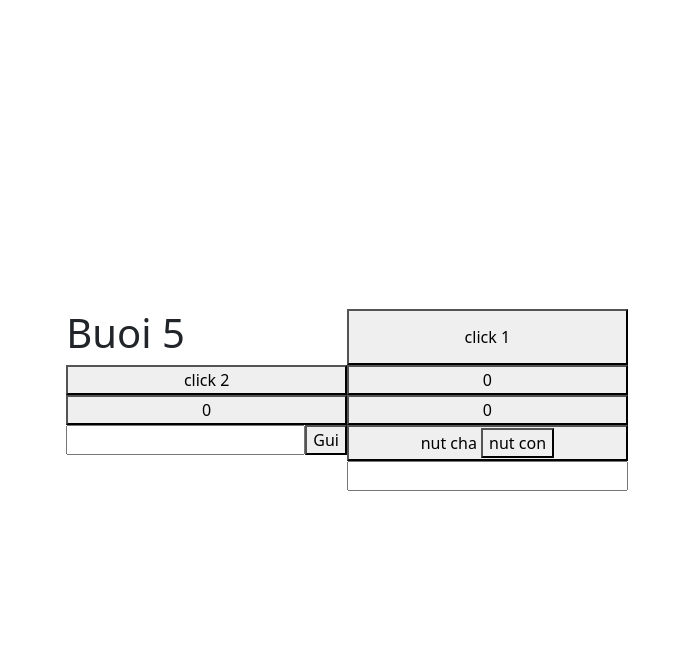
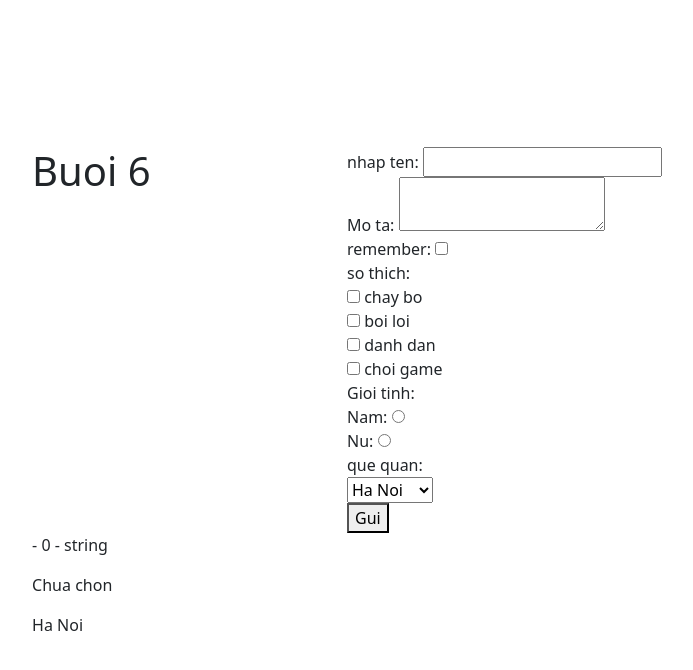
Before and after one commit to ngandt184163/summer25-sd20303, a Vue app in the folder Vuejs/ca5/front-end-framework/: page / in a window 1280 px wide. Shown: the top 670 px of the page, without its empty margins (293-986 px from the left). Built offline with nearby package versions, Linux system fonts and the light colour scheme.

Commit message:
vue ca 6 buoi 6

```diff
--- a/Vuejs/ca5/front-end-framework/src/baihoc/buoi5_App.vue
+++ b/Vuejs/ca5/front-end-framework/src/baihoc/buoi5_App.vue
@@ -53,6 +53,8 @@ function reset() {
 function submit() {
   console.log(email.value);
 }
+
+const test = ref("");
 </script>
 <template>
   <h1>Buoi 5</h1>
@@ -72,5 +74,7 @@ function submit() {
 
   <p>{{ email }}</p>
   <input v-model="email" @keyup.esc="reset()" @keyup.enter="submit()" />
+  <input v-model.lazy="test" /><br />
+  <p>{{ test }} - {{ test.length }} {{ typeof test }}</p>
 </template>
 <style scoped></style>
--- /dev/null
+++ b/Vuejs/ca5/front-end-framework/src/baihoc/buoi6_App.vue
@@ -0,0 +1,54 @@
+<script setup>
+import { ref } from "vue";
+/**
+ * 1. form binding: la su lien ket
+ * du lieu giua the input va bien
+ * - chung ta se sd: v-model
+ */
+const name = ref("");
+const discription = ref("");
+const checkbox = ref(false);
+const multi_checkbox = ref([]);
+const gender = ref();
+const address = ref("Ha Noi");
+function submitForm() {
+  //
+  console.log("Gui thanh cong");
+}
+</script>
+<template>
+  <h1>Buoi 6</h1>
+  <form @submit.prevent="submitForm()">
+    nhap ten: <input v-model.lazy="name" /><br />
+    Mo ta: <textarea v-model="discription"></textarea><br />
+    remember: <input type="checkbox" v-model="checkbox" /><br />
+    so thich: <br />
+    <input type="checkbox" value="chay bo" v-model="multi_checkbox" /> chay bo
+    <br />
+    <input type="checkbox" value="boi loi" v-model="multi_checkbox" /> boi loi
+    <br />
+    <input type="checkbox" value="danh dan" v-model="multi_checkbox" /> danh dan
+    <br />
+    <input type="checkbox" value="choi game" v-model="multi_checkbox" /> choi
+    game <br />
+    Gioi tinh: <br />
+    Nam: <input type="radio" value="Nam" v-model="gender" />
+    <br />
+    Nu: <input type="radio" value="Nu" v-model="gender" />
+    <br />
+    que quan: <br />
+    <select v-model="address">
+      <option value="Ha Noi">Ha Noi</option>
+      <option value="Da nang">Da nang</option>
+      <option value="HCM">HCM</option></select
+    ><br />
+    <button>Gui</button>
+  </form>
+  <p>{{ name }} - {{ name.length }} - {{ typeof name }}</p>
+  <p>{{ discription }}</p>
+  <p>{{ checkbox ? "Da chon" : "Chua chon" }}</p>
+  <p v-for="item in multi_checkbox">{{ item }}</p>
+  <p>{{ gender }}</p>
+  <p>{{ address }}</p>
+</template>
+<style scoped></style>
--- a/Vuejs/ca5/front-end-framework/src/main.js
+++ b/Vuejs/ca5/front-end-framework/src/main.js
@@ -7,7 +7,8 @@ import { createApp } from "vue";
 // import App from "./baihoc/template.vue";
 // import App from "./baihoc/buoi4_App.vue";
 // import App from "./baihoc/baitapbuoi4_App.vue";
-import App from "./baihoc/buoi5_App.vue";
+// import App from "./baihoc/buoi5_App.vue";
+import App from "./baihoc/buoi6_App.vue";
 
 import router from "./router";
 
```
